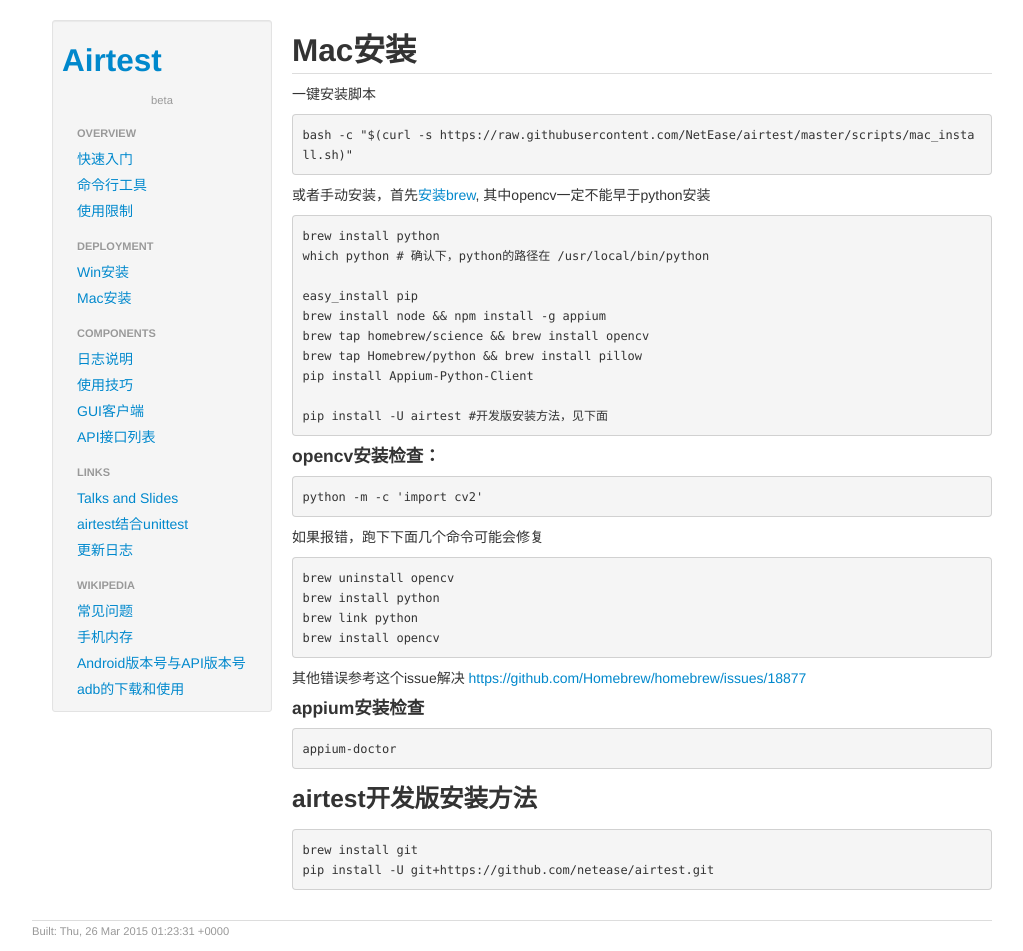
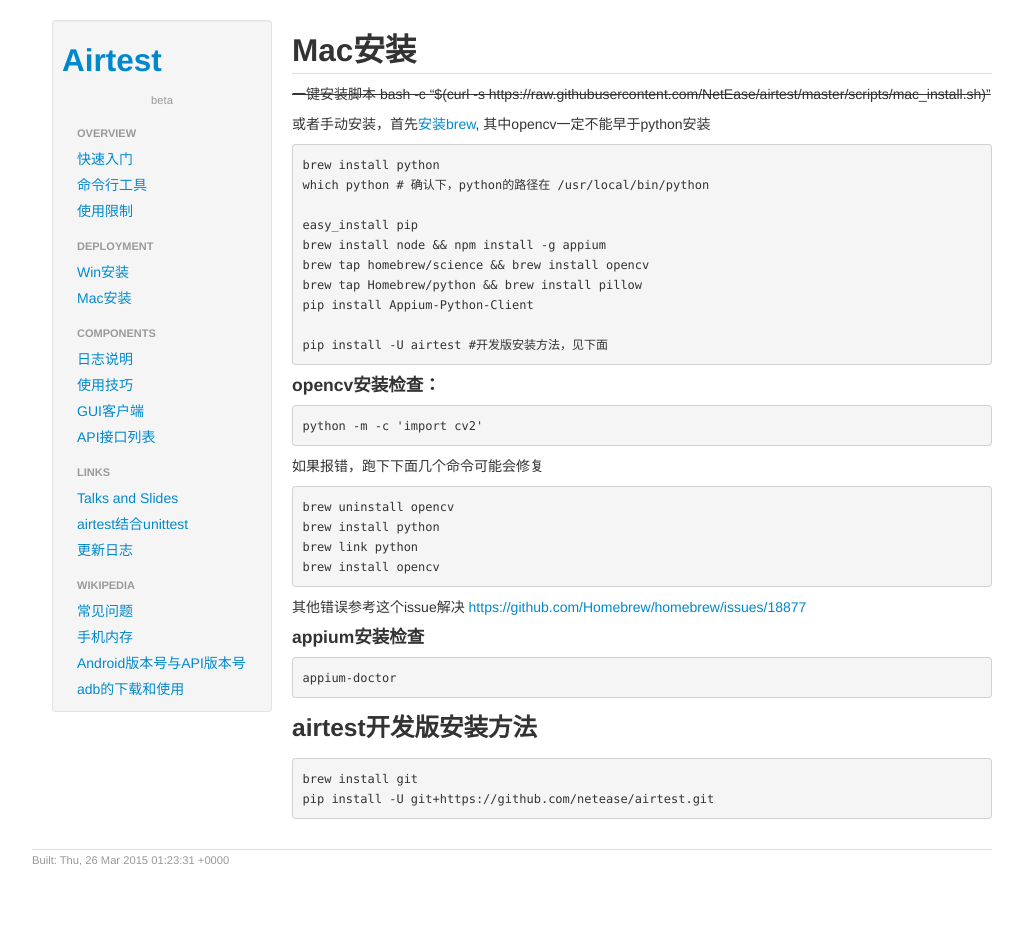
Before and after one commit to NetEase/airtest, a Jekyll site: the page built from _posts/2014-10-10-deployment-mac.md, in a window 1280 px wide. Shown: the whole page, without its empty margins (118-1141 px from the left). Built offline with Jekyll 4.4.1, drawn with Linux system fonts in a browser that asks for light colours; comment, search, counter and statistics services are not loaded; after the commit the page ends 900 px from its top, so only the background shows below that; part of the change alters nothing that is shown.

```diff
--- a/_posts/2014-10-10-deployment-mac.md
+++ b/_posts/2014-10-10-deployment-mac.md
@@ -5,9 +5,9 @@ category: deployment
 permalink: /deployment/mac-installing.html
 ---
 
-一键安装脚本
-
-    bash -c "$(curl -s https://raw.githubusercontent.com/NetEase/airtest/master/scripts/mac_install.sh)"
+<del>一键安装脚本
+bash -c "$(curl -s https://raw.githubusercontent.com/NetEase/airtest/master/scripts/mac_install.sh)"
+</del>
 
 或者手动安装，首先[安装brew](http://brew.sh/), 其中opencv一定不能早于python安装
 
```
